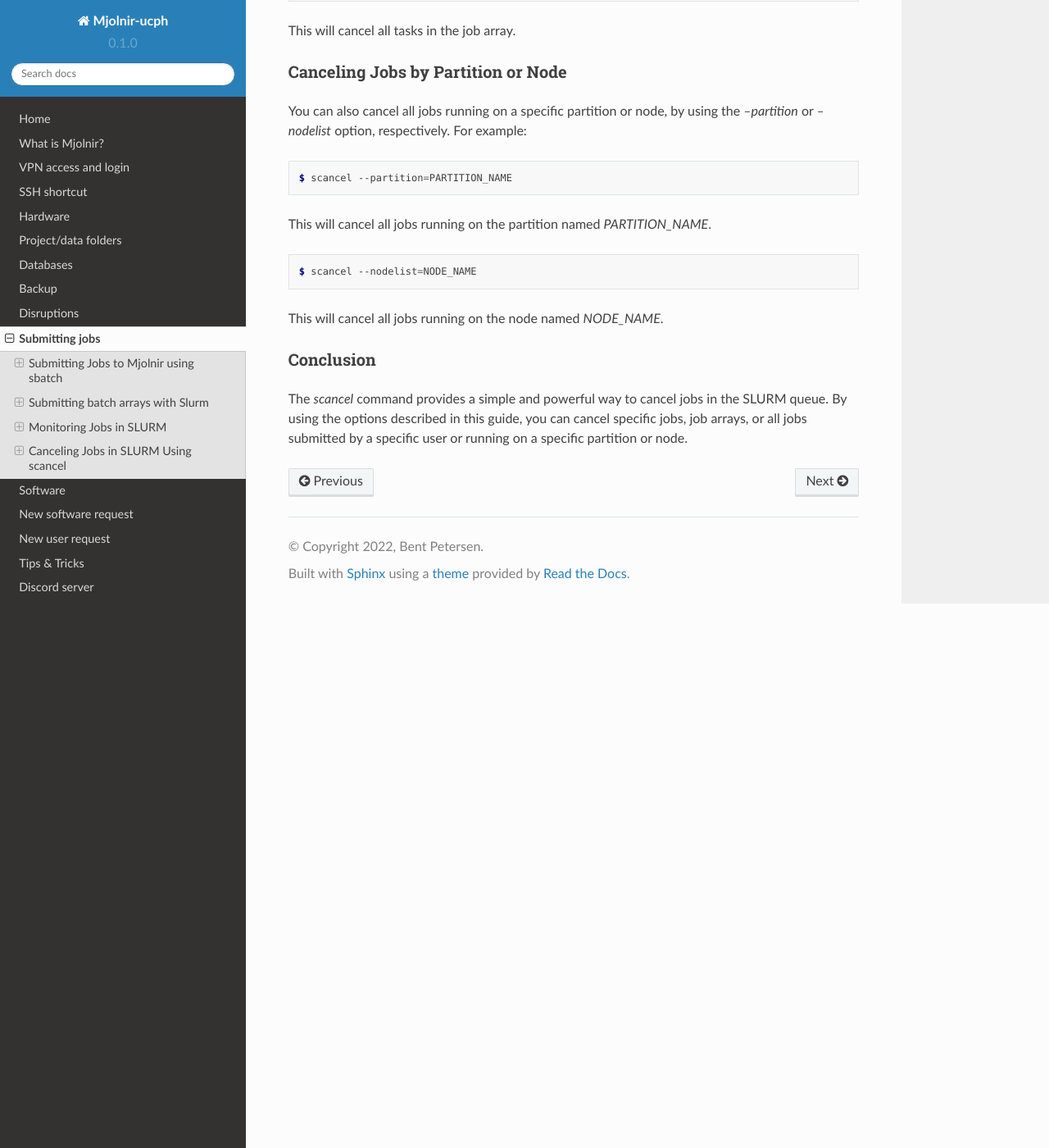
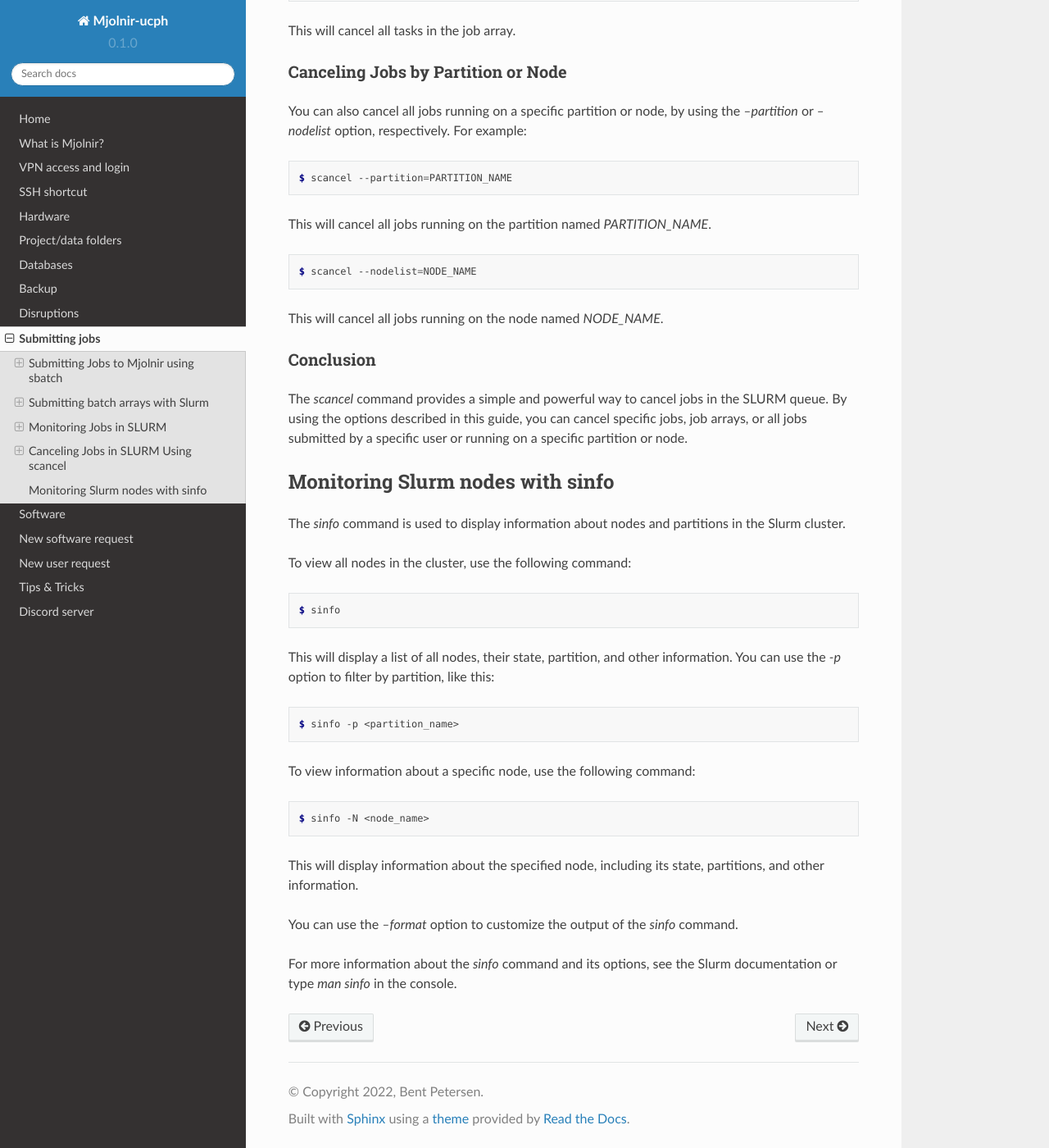
Before and after one commit to bentpetersendk/mjolnir_ucph, a Sphinx documentation site: the page built from docs/source/submitting_jobs.rst, in a window 1280 px wide and 1400 px high, scrolled down 6391 px. Shown: the whole window at 82% size. Built offline with Sphinx 7.4.7 and the Read the Docs theme 2.0.0, drawn with Linux system fonts in a browser that asks for light colours.

Commit message:
Update submitting_jobs.rst

```diff
--- a/docs/source/submitting_jobs.rst
+++ b/docs/source/submitting_jobs.rst
@@ -279,3 +279,33 @@ Conclusion
 ----------
 
 The `scancel` command provides a simple and powerful way to cancel jobs in the SLURM queue. By using the options described in this guide, you can cancel specific jobs, job arrays, or all jobs submitted by a specific user or running on a specific partition or node.
+
+
+Monitoring Slurm nodes with sinfo
+*****
+
+The `sinfo` command is used to display information about nodes and partitions in the Slurm cluster.
+
+To view all nodes in the cluster, use the following command:
+
+.. code-block:: console
+
+   $ sinfo
+
+This will display a list of all nodes, their state, partition, and other information. You can use the `-p` option to filter by partition, like this:
+
+.. code-block:: console
+
+   $ sinfo -p <partition_name>
+
+To view information about a specific node, use the following command:
+
+.. code-block:: console
+
+   $ sinfo -N <node_name>
+
+This will display information about the specified node, including its state, partitions, and other information.
+
+You can use the `--format` option to customize the output of the `sinfo` command.
+
+For more information about the `sinfo` command and its options, see the Slurm documentation or type `man sinfo` in the console.
```
